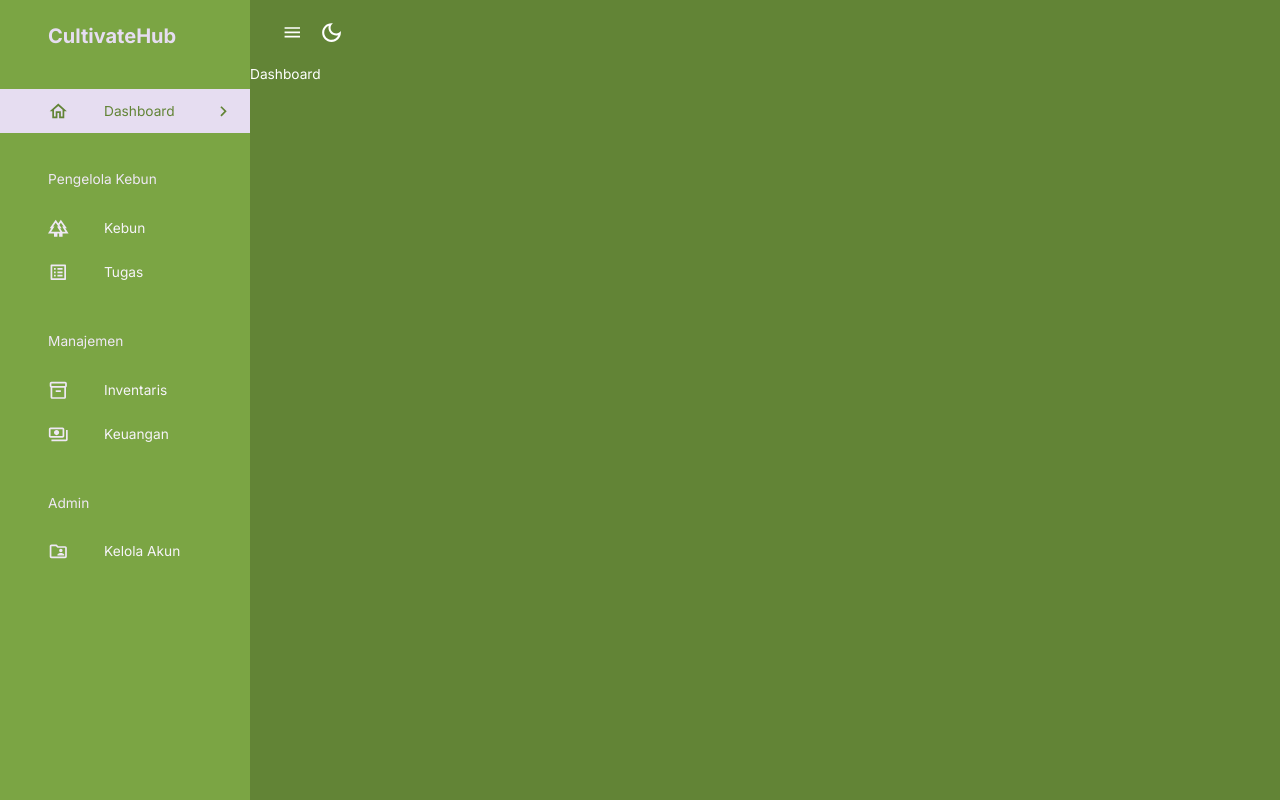
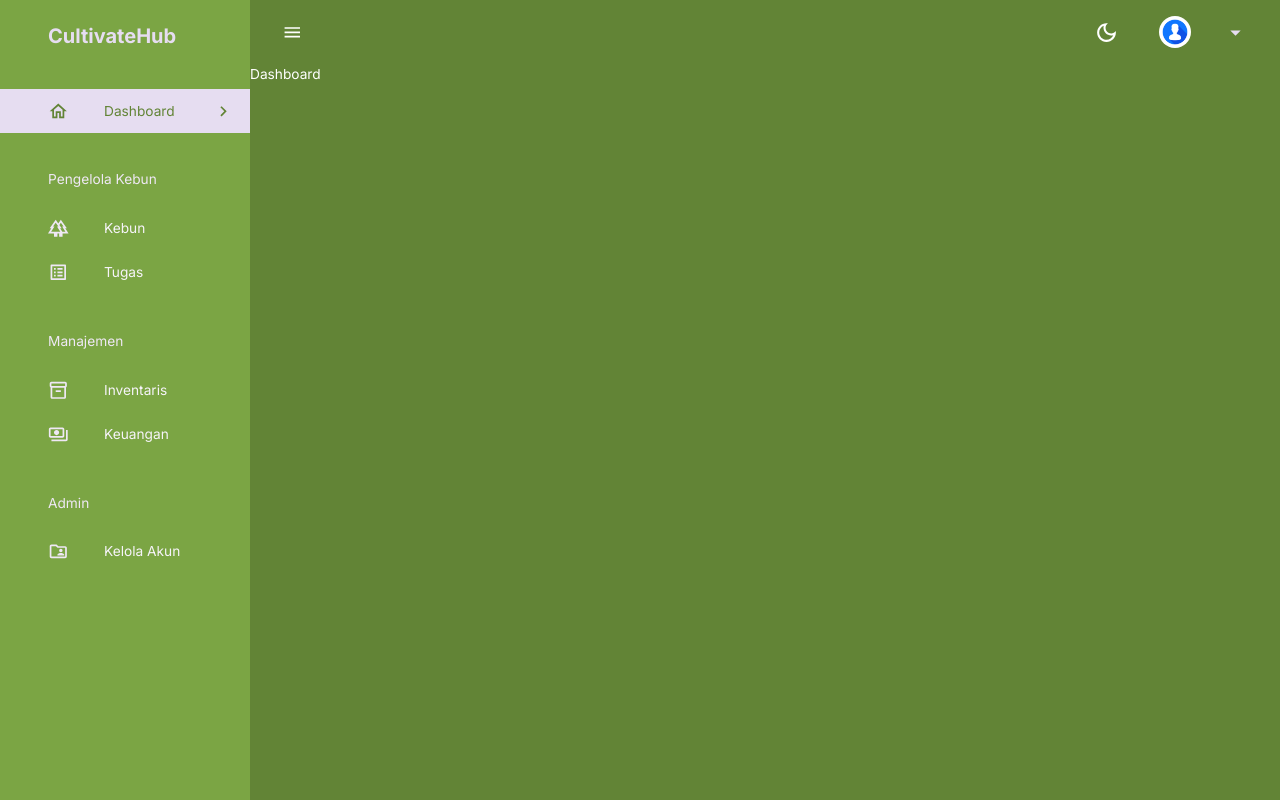
Before and after one commit to haniefm12/kebun, a React (Create React App) app in the folder client/: page /dashboard in a window 1280 px wide. Built offline with nearby package versions, Linux system fonts and the light colour scheme.

Commit message:
hotfix: fix navbar position

```diff
--- a/client/src/components/Authbar.jsx
+++ b/client/src/components/Authbar.jsx
@@ -8,7 +8,7 @@
 import Button from '@mui/material/Button';
 import { useDispatch } from 'react-redux';
 import { setMode } from 'state';
-import { AppBar, IconButton, Toolbar, useTheme, Box, Link as MuiLink } from '@mui/material';
+import { AppBar, IconButton, Toolbar, useTheme, Box } from '@mui/material';
 import { useLocation, Link } from 'react-router-dom';
 
 const getLocationBasedButtonText = (pathname) => {
--- a/client/src/components/Navbar.jsx
+++ b/client/src/components/Navbar.jsx
@@ -7,18 +7,31 @@
   SettingsOutlined,
   ArrowDropDownOutlined,
 } from "@mui/icons-material";
-import FlexBetween from "./FlexBetween";
+import FlexBetween from "components/FlexBetween";
 import { useDispatch } from "react-redux";
 import { setMode } from "state";
 import profileImage from "assets/profile.jpg";
-import { AppBar, IconButton, Toolbar, useTheme, Box } from "@mui/material";
+import {
+  AppBar,
+  Button,
+  Box,
+  Typography,
+  IconButton,
+  InputBase,
+  Toolbar,
+  Menu,
+  MenuItem,
+  useTheme,
+} from "@mui/material";
 
-const Navbar = ({
-  isSidebarOpen,
-  setIsSidebarOpen,
-}) => {
+const Navbar = ({ user, isSidebarOpen, setIsSidebarOpen }) => {
   const dispatch = useDispatch();
   const theme = useTheme();
+
+  const [anchorEl, setAnchorEl] = useState(null);
+  const isOpen = Boolean(anchorEl);
+  const handleClick = (event) => setAnchorEl(event.currentTarget);
+  const handleClose = () => setAnchorEl(null);
 
   return (
     <AppBar
@@ -34,10 +47,8 @@
           <IconButton onClick={() => setIsSidebarOpen(!isSidebarOpen)}>
             <MenuIcon />
           </IconButton>
+
         </FlexBetween>
-
-        {/* GAP */}
-        <Box sx={{ flexGrow: 10 }} />
 
         {/* RIGHT SIDE */}
         <FlexBetween gap="1.5rem">
@@ -48,6 +59,56 @@
               <LightModeOutlined sx={{ fontSize: "25px" }} />
             )}
           </IconButton>
+
+
+          <FlexBetween>
+            <Button
+              onClick={handleClick}
+              sx={{
+                display: "flex",
+                justifyContent: "space-between",
+                alignItems: "center",
+                textTransform: "none",
+                gap: "1rem",
+              }}
+            >
+              <Box
+                component="img"
+                alt="profile"
+                src={profileImage}
+                height="32px"
+                width="32px"
+                borderRadius="50%"
+                sx={{ objectFit: "cover" }}
+              />
+              <Box textAlign="left">
+                <Typography
+                  fontWeight="bold"
+                  fontSize="0.85rem"
+                  sx={{ color: theme.palette.secondary[100] }}
+                >
+                  {user}
+                </Typography>
+                <Typography
+                  fontSize="0.75rem"
+                  sx={{ color: theme.palette.secondary[200] }}
+                >
+                  {user}
+                </Typography>
+              </Box>
+              <ArrowDropDownOutlined
+                sx={{ color: theme.palette.secondary[300], fontSize: "25px" }}
+              />
+            </Button>
+            <Menu
+              anchorEl={anchorEl}
+              open={isOpen}
+              onClose={handleClose}
+              anchorOrigin={{ vertical: "bottom", horizontal: "center" }}
+            >
+              <MenuItem onClick={handleClose}>Log Out</MenuItem>
+            </Menu>
+          </FlexBetween>
         </FlexBetween>
       </Toolbar>
     </AppBar>
--- a/client/src/pages/layout/index.jsx
+++ b/client/src/pages/layout/index.jsx
@@ -4,26 +4,30 @@
 import { useSelector } from "react-redux";
 import Navbar from "components/Navbar";
 import Sidebar from "components/Sidebar";
+//import { useGetUserQuery } from "/api";
 
 const Layout = () => {
   const isNonMobile = useMediaQuery("(min-width: 600px)");
   const [isSidebarOpen, setIsSidebarOpen] = useState(true);
-  // const userId = useSelector((state) => state.global.userId);
-  // const { data } = useGetUserQuery(userId);
+  const userId = useSelector((state) => state.global.userId);
+ // const { data } = useGetUserQuery(userId);
+
   return (
     <Box display={isNonMobile ? "flex" : "block"} width="100%" height="100%">
       <Sidebar
+       // user={data || {}}
         isNonMobile={isNonMobile}
         drawerWidth="250px"
         isSidebarOpen={isSidebarOpen}
         setIsSidebarOpen={setIsSidebarOpen}
-        />
-      <Box>
+      />
+      <Box flexGrow={1}>
         <Navbar
+         // user={data || {}}
           isSidebarOpen={isSidebarOpen}
           setIsSidebarOpen={setIsSidebarOpen}
         />
-        <Outlet/>
+        <Outlet />
       </Box>
     </Box>
   );
```
Also changed, not shown: 1 other file (tests, documents, lock files or other folders).
